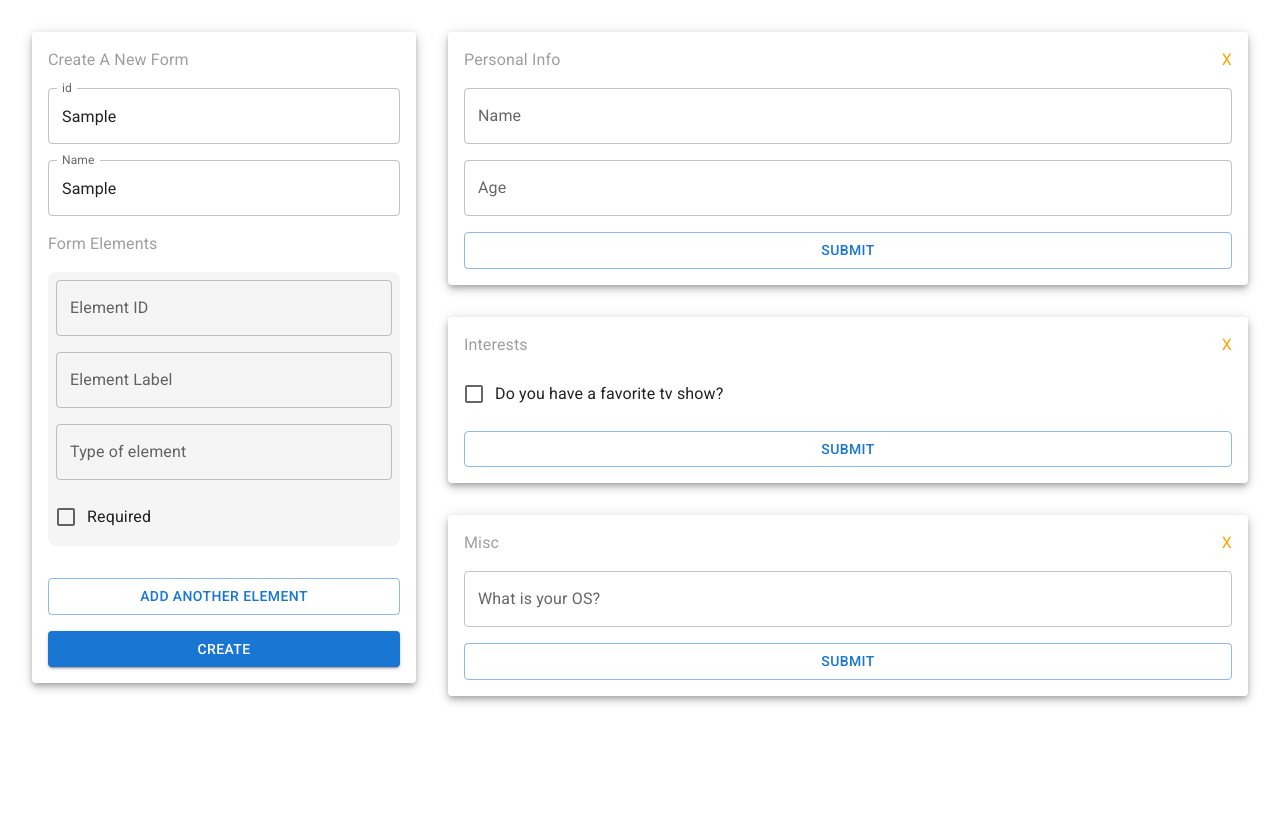
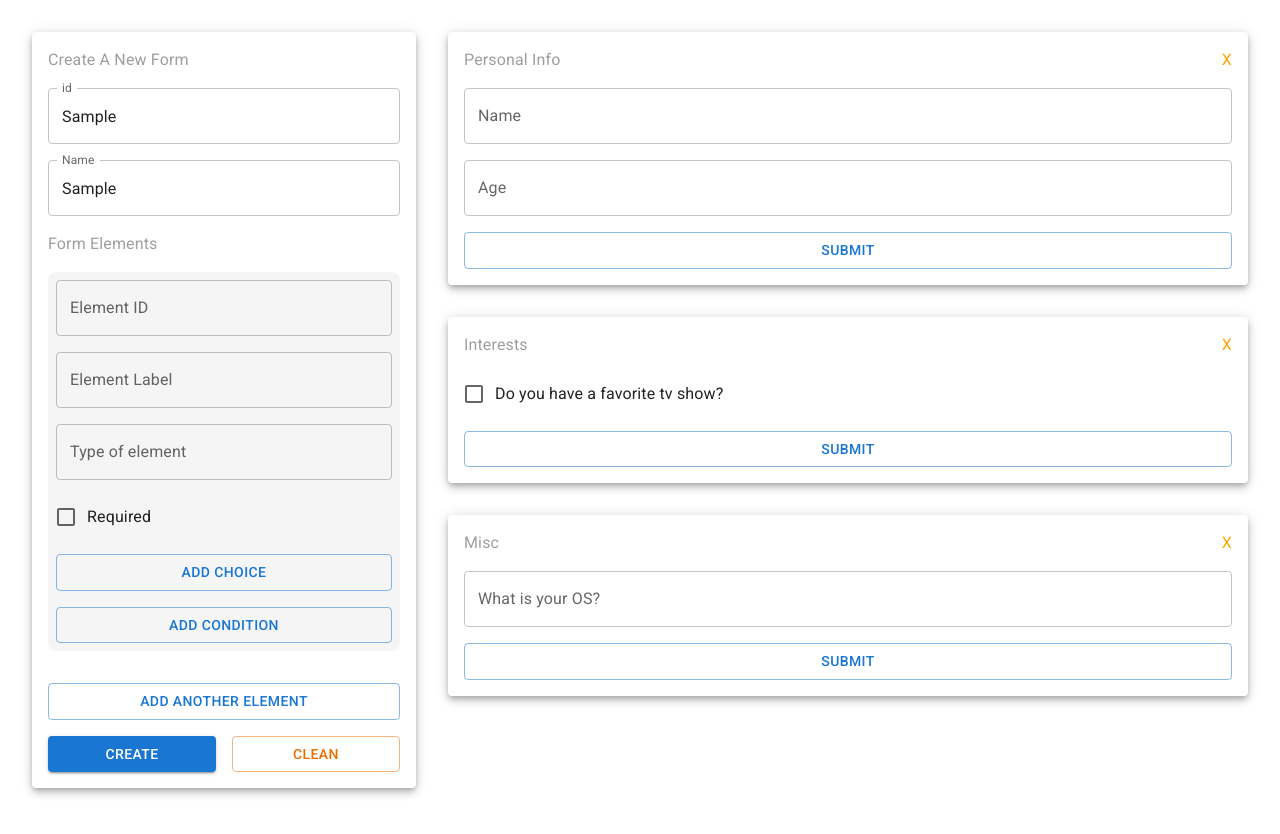
Before and after one commit to mazharz/form-generator, a React (Vite) app: page / in a window 1280 px wide. Both pictures are taken after typing "Sample", "Sample" into the empty fields and a click on the button "ADD ANOTHER ELEMENT". Shown: the top 834 px of the page. Before the commit the page ends 800 px from the top, so only its background shows below. Built offline with nearby package versions, Linux system fonts and the light colour scheme.

Commit message:
feat(form-generator): add choices & conditions

```diff
--- /dev/null
+++ b/src/components/form-generator/choice-generator.tsx
@@ -0,0 +1,26 @@
+import { TextField } from "../text-field/text-field";
+import { StyledChoiceWrapper } from "./styles";
+
+type Props = {
+  elementId: number;
+  id: number;
+};
+
+const ChoiceGenerator = ({ elementId, id }: Props) => {
+  return (
+    <StyledChoiceWrapper>
+      <TextField
+        name={`elements.${elementId}.choices.${id}.id`}
+        label="Choice ID"
+        required
+      />
+      <TextField
+        name={`elements.${elementId}.choices.${id}.name`}
+        label="Choice Name"
+        required
+      />
+    </StyledChoiceWrapper>
+  );
+};
+
+export { ChoiceGenerator };
--- /dev/null
+++ b/src/components/form-generator/condition-generator.tsx
@@ -0,0 +1,26 @@
+import { TextField } from "../text-field/text-field";
+import { StyledChoiceWrapper } from "./styles";
+
+type Props = {
+  elementId: number;
+  id: number;
+};
+
+const ConditionGenerator = ({ elementId, id }: Props) => {
+  return (
+    <StyledChoiceWrapper>
+      <TextField
+        name={`elements.${elementId}.conditions.${id}.targetElementId`}
+        label="Target element ID"
+        required
+      />
+      <TextField
+        name={`elements.${elementId}.conditions.${id}.valueToMatch`}
+        label="Value to match"
+        required
+      />
+    </StyledChoiceWrapper>
+  );
+};
+
+export { ConditionGenerator };
--- a/src/components/form-generator/element-generator.tsx
+++ b/src/components/form-generator/element-generator.tsx
@@ -3,14 +3,31 @@ import { Checkbox } from "../check-box/check-box";
 import { TextField } from "../text-field/text-field";
 import { Visible } from "../visible/visible";
 import { StyledElementWrapper } from "./styles";
+import { useState } from "react";
+import { ChoiceGenerator } from "./choice-generator";
+import { Button } from "@mui/material";
+import { ConditionGenerator } from "./condition-generator";
 
 type Props = {
   id: number;
 };
 
+let choiceCounter = 0;
+let conditionCounter = 0;
+
 const ElementGenerator = ({ id }: Props) => {
+  const [tempChoiceIds, setTempChoiceIds] = useState<number[]>([]);
+  const [tempConditionIds, setTempConditionIds] = useState<number[]>([]);
   const methods = useFormContext();
   const type = methods.watch(`elements.${id}.type`);
+
+  const addChoice = (id: number) => {
+    setTempChoiceIds((prev) => [...prev, id]);
+  };
+
+  const addCondition = (id: number) => {
+    setTempConditionIds((prev) => [...prev, id]);
+  };
 
   return (
     <StyledElementWrapper>
@@ -25,6 +42,23 @@ const ElementGenerator = ({ id }: Props) => {
         <TextField name={`elements.${id}.textType`} label="Text Type" />
       </Visible>
       <Checkbox name={`elements.${id}.isRequired`} label="Required" required />
+
+      {tempChoiceIds.map((cid) => (
+        <ChoiceGenerator elementId={id} id={cid} key={id} />
+      ))}
+      <Button variant="outlined" onClick={() => addChoice(choiceCounter++)}>
+        Add choice
+      </Button>
+
+      {tempConditionIds.map((cid) => (
+        <ConditionGenerator elementId={id} id={cid} key={id} />
+      ))}
+      <Button
+        variant="outlined"
+        onClick={() => addCondition(conditionCounter++)}
+      >
+        Add condition
+      </Button>
     </StyledElementWrapper>
   );
 };
--- a/src/components/form-generator/form-generator.tsx
+++ b/src/components/form-generator/form-generator.tsx
@@ -9,25 +9,29 @@ import { Visible } from "../visible/visible";
 import { useForms } from "../../state/forms";
 import { schema } from "./schema";
 
-let counter = 0;
+let elementCounter = 0;
 
 const FormGenerator = () => {
-  const [elementIds, setElementIds] = useState<number[]>([]);
+  const [tempElementIds, setTempElementIds] = useState<number[]>([]);
   const addForm = useForms((state) => state.addForm);
   const methods = useForm({
     resolver: yupResolver(schema),
   });
 
+  const elementsError = methods.formState.errors.elements?.message;
+
+  const cleanForm = () => {
+    setTempElementIds([]);
+    methods.reset();
+  };
+
   const submit = methods.handleSubmit((data) => {
-    setElementIds([]);
-    methods.reset();
+    cleanForm();
     addForm(data);
   });
 
-  const elementsError = methods.formState.errors.elements?.message;
-
   const addElement = (id: number) => {
-    setElementIds((prev) => [...prev, id]);
+    setTempElementIds((prev) => [...prev, id]);
   };
 
   return (
@@ -52,20 +56,30 @@ const FormGenerator = () => {
           Form Elements
         </Typography>
 
-        {elementIds.map((id) => (
+        {tempElementIds.map((id) => (
           <ElementGenerator id={id} key={id} />
         ))}
         <Visible when={!!elementsError}>
           <FormHelperText error>{elementsError}</FormHelperText>
         </Visible>
 
-        <Button variant="outlined" onClick={() => addElement(counter++)}>
+        <Button variant="outlined" onClick={() => addElement(elementCounter++)}>
           Add another element
         </Button>
 
-        <Button variant="contained" onClick={submit}>
-          Create
-        </Button>
+        <div className="actions">
+          <Button variant="contained" onClick={submit} fullWidth>
+            Create
+          </Button>
+          <Button
+            variant="outlined"
+            color="warning"
+            onClick={cleanForm}
+            fullWidth
+          >
+            Clean
+          </Button>
+        </div>
       </StyledCard>
     </FormProvider>
   );
--- a/src/components/form-generator/styles.ts
+++ b/src/components/form-generator/styles.ts
@@ -6,6 +6,11 @@ export const StyledCard = styled(Card)`
   gap: 1rem;
   padding: 1rem;
   margin-bottom: 2rem;
+
+  .actions {
+    display: flex;
+    gap: 1rem;
+  }
 `;
 
 export const StyledElementWrapper = styled("div")`
@@ -17,3 +22,8 @@ export const StyledElementWrapper = styled("div")`
   border-radius: 0.5rem;
   margin-bottom: 1rem;
 `;
+
+export const StyledChoiceWrapper = styled("div")`
+  display: flex;
+  gap: 1rem;
+`;
--- a/src/components/form/element.tsx
+++ b/src/components/form/element.tsx
@@ -4,11 +4,11 @@ import { Checkbox } from "../check-box/check-box";
 import { TextField } from "../text-field/text-field";
 import { allConditionsPass } from "../../helpers/yup";
 
-type Props<T> = {
-  element: TElement<T>;
+type Props = {
+  element: TElement;
 };
 
-const Element = <T,>({ element }: Props<T>) => {
+const Element = ({ element }: Props) => {
   const { watch } = useFormContext();
   const fields = watch();
 
--- a/src/components/form/form.tsx
+++ b/src/components/form/form.tsx
@@ -8,11 +8,11 @@ import { StyledCard } from "./styles";
 import { useForms } from "../../state/forms";
 import { toast } from "react-toastify";
 
-type Props<T> = {
-  form: TForm<T>;
+type Props = {
+  form: TForm;
 };
 
-const Form = <T,>({ form }: Props<T>) => {
+const Form = ({ form }: Props) => {
   const removeForm = useForms((state) => state.removeForm);
   const methods = useForm({
     resolver: yupResolver(generateYupSchema(form)),
--- a/src/components/form/forms.tsx
+++ b/src/components/form/forms.tsx
@@ -1,11 +1,11 @@
 import { Form as TForm } from "../../types/form";
 import { Form } from "./form";
 
-type Props<T> = {
-  forms: TForm<T>[];
+type Props = {
+  forms: TForm[];
 };
 
-const Forms = <T,>({ forms }: Props<T>) => {
+const Forms = ({ forms }: Props) => {
   return forms.map((form) => <Form key={form.id} form={form} />);
 };
 
--- a/src/helpers/form.ts
+++ /dev/null
@@ -1,7 +0,0 @@
-import { Form } from "../types/form";
-
-// helper function to make sure typescript picks up T
-// automatically
-export function createForm<T>(form: Form<T>): Form<T> {
-  return form;
-}
--- a/src/state/forms.ts
+++ b/src/state/forms.ts
@@ -1,15 +1,14 @@
 import { create } from "zustand";
 import { Form } from "../types/form";
-import { createForm } from "../helpers/form";
 
-type GlobalForms<T> = {
-  forms: Form<T>[];
+type GlobalForms = {
+  forms: Form[];
   removeForm: (id: string) => void;
-  addForm: (form: Form<unknown>) => void;
+  addForm: (form: Form) => void;
 };
 
-const initForms: Form<unknown>[] = [
-  createForm({
+const initForms: Form[] = [
+  {
     id: "personal-info",
     name: "personal info",
     elements: [
@@ -27,8 +26,8 @@ const initForms: Form<unknown>[] = [
         textType: "number",
       },
     ],
-  }),
-  createForm({
+  },
+  {
     id: "interests",
     name: "interests",
     elements: [
@@ -46,7 +45,7 @@ const initForms: Form<unknown>[] = [
         conditions: [
           {
             targetElementId: "has-fav-tv-show",
-            valueToMatch: true,
+            valueToMatch: "true",
           },
         ],
       },
@@ -58,17 +57,17 @@ const initForms: Form<unknown>[] = [
         conditions: [
           {
             targetElementId: "has-fav-tv-show",
-            valueToMatch: true,
+            valueToMatch: "true",
           },
           {
             targetElementId: "can-you-tell-us-what-show",
-            valueToMatch: true,
+            valueToMatch: "true",
           },
         ],
       },
     ],
-  }),
-  createForm({
+  },
+  {
     id: "misc",
     name: "misc",
     elements: [
@@ -93,13 +92,12 @@ const initForms: Form<unknown>[] = [
         ],
       },
     ],
-  }),
+  },
 ];
 
-export const useForms = create<GlobalForms<unknown>>()((set) => ({
+export const useForms = create<GlobalForms>()((set) => ({
   forms: initForms,
   removeForm: (id: string) =>
     set((state) => ({ forms: state.forms.filter((f) => f.id !== id) })),
-  addForm: (form: Form<unknown>) =>
-    set((state) => ({ forms: [...state.forms, form] })),
+  addForm: (form: Form) => set((state) => ({ forms: [...state.forms, form] })),
 }));
```
Also changed, not shown: src/helpers/yup.ts (+12 -17 lines), src/types/form.ts (+7 -7 lines).
